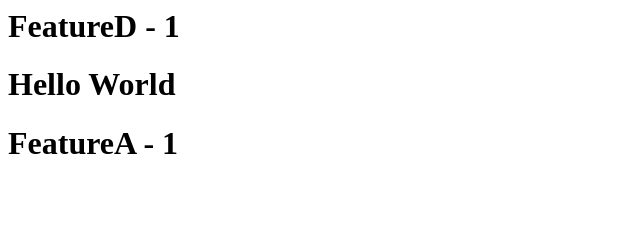
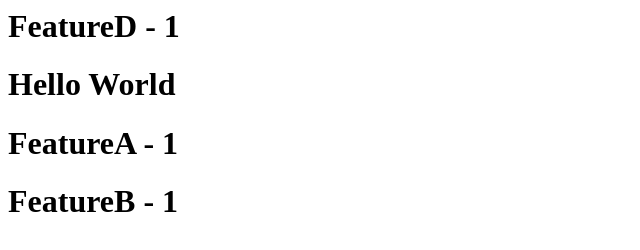
Before and after one commit to chungnguyen26011992/git_rebase, a plain HTML site: page app/index.html in a window 1280 px wide. Shown: the whole page, without its empty margins (0-640 px from the left). Drawn offline with Linux system fonts and the light colour scheme.

Commit message:
featureB - 1

```diff
--- a/app/index.html
+++ b/app/index.html
@@ -2,4 +2,5 @@
     <h1>FeatureD - 1</h1>
     <h1>Hello World</h1>
     <h1>FeatureA - 1</h1>
+    <h1>FeatureB - 1</h1>
 </div>
```
